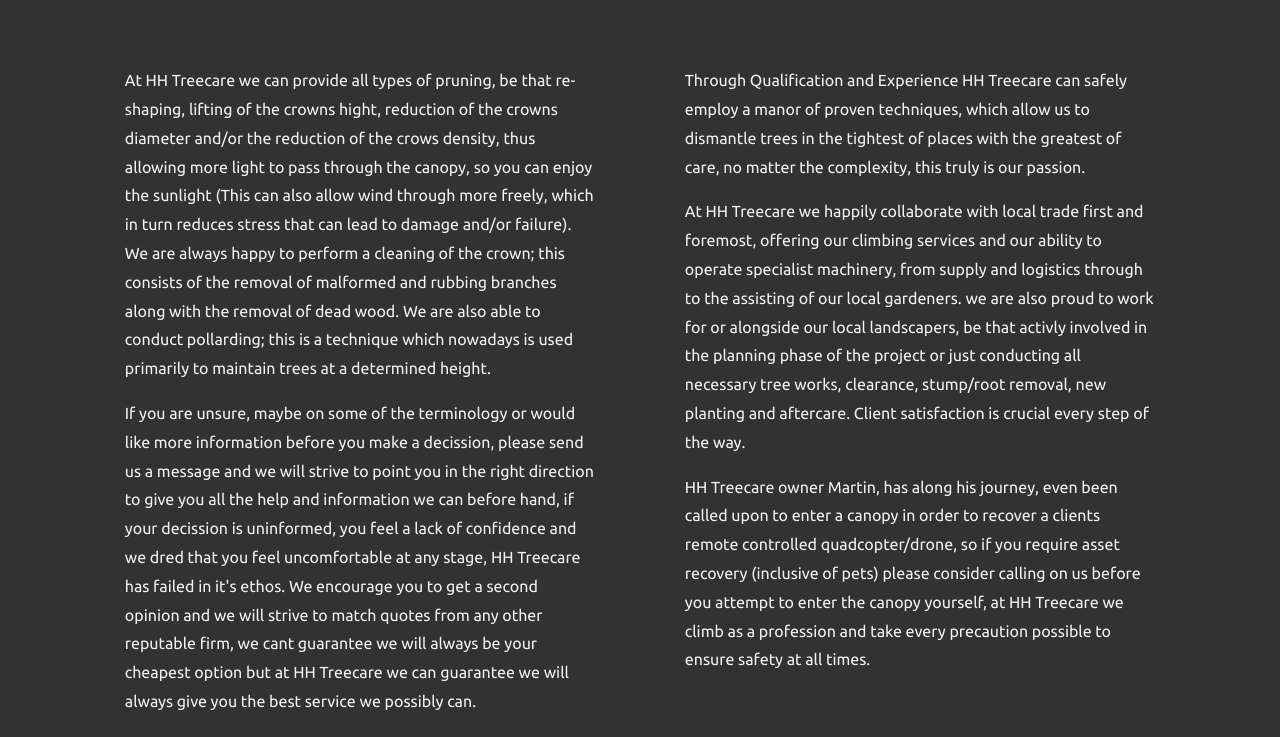
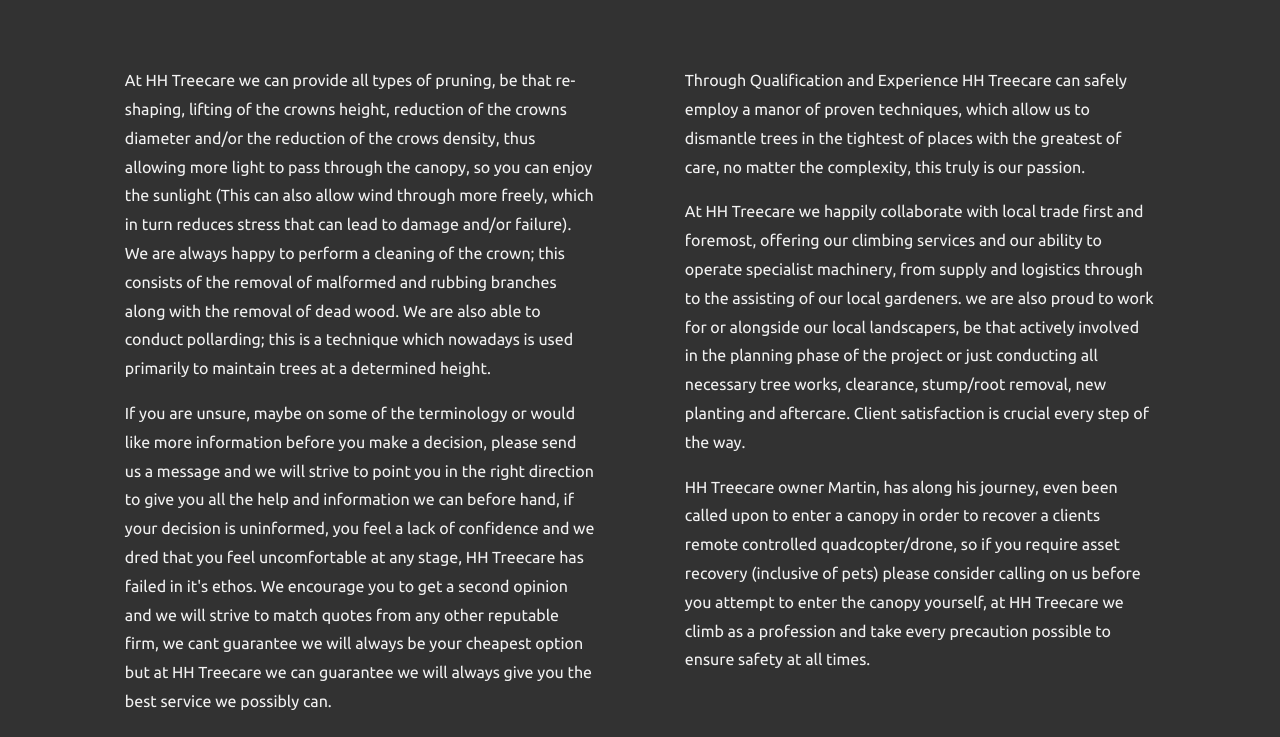
Before and after one commit to rashiduln/Demo, a plain HTML site: page index.html in a window 1280 px wide. Shown: the part 1883-2620 px from the top of the page. Drawn offline with Linux system fonts and the light colour scheme.

Commit message:
Update index.html

```diff
--- a/index.html
+++ b/index.html
@@ -33,12 +33,12 @@
 
   <section class="dark">
       <div class="two-col">
-       <p>At HH Treecare we can provide all types of pruning, be that re-shaping, lifting of the crowns hight, reduction of the crowns diameter and/or the reduction of the crows density, thus allowing more light to pass through the canopy, so you can enjoy the sunlight (This can also allow wind through more freely, which in turn reduces stress that can lead to damage and/or failure). We are always happy to perform a cleaning of the crown; this consists of the removal of malformed and rubbing branches along with the removal of dead wood. We are also able to conduct pollarding; this is a technique which nowadays is used primarily to maintain trees at a determined height.
-       <p>If you are unsure, maybe on some of the terminology or would like more information before you make a decission, please send us a message and we will strive to point you in the right direction to give you all the help and information we can before hand, if your decission is uninformed, you feel a lack of confidence and we dred that you feel uncomfortable at any stage, HH Treecare has failed in it's ethos. We encourage you to get a second opinion and we will strive to match quotes from any other reputable firm, we cant guarantee we will always be your cheapest option but at HH Treecare we can guarantee we will always give you the best service we possibly can.</p>
+       <p>At HH Treecare we can provide all types of pruning, be that re-shaping, lifting of the crowns height, reduction of the crowns diameter and/or the reduction of the crows density, thus allowing more light to pass through the canopy, so you can enjoy the sunlight (This can also allow wind through more freely, which in turn reduces stress that can lead to damage and/or failure). We are always happy to perform a cleaning of the crown; this consists of the removal of malformed and rubbing branches along with the removal of dead wood. We are also able to conduct pollarding; this is a technique which nowadays is used primarily to maintain trees at a determined height.
+       <p>If you are unsure, maybe on some of the terminology or would like more information before you make a decision, please send us a message and we will strive to point you in the right direction to give you all the help and information we can before hand, if your decision is uninformed, you feel a lack of confidence and we dred that you feel uncomfortable at any stage, HH Treecare has failed in it's ethos. We encourage you to get a second opinion and we will strive to match quotes from any other reputable firm, we cant guarantee we will always be your cheapest option but at HH Treecare we can guarantee we will always give you the best service we possibly can.</p>
       </div>
       <div class="two-col">
        <p>Through Qualification and Experience HH Treecare can safely employ a manor of proven techniques, which allow us to dismantle trees in the tightest of places with the greatest of care, no matter the complexity, this truly is our passion.</p>
-       <p>At HH Treecare we happily collaborate with local trade first and foremost, offering our climbing services and our ability to operate specialist machinery, from supply and logistics through to the assisting of our local gardeners. we are also proud to work for or alongside our local landscapers, be that activly involved in the planning phase of the project or just conducting all necessary tree works, clearance, stump/root removal, new planting and aftercare. Client satisfaction is crucial every step of the way.</p>
+       <p>At HH Treecare we happily collaborate with local trade first and foremost, offering our climbing services and our ability to operate specialist machinery, from supply and logistics through to the assisting of our local gardeners. we are also proud to work for or alongside our local landscapers, be that actively involved in the planning phase of the project or just conducting all necessary tree works, clearance, stump/root removal, new planting and aftercare. Client satisfaction is crucial every step of the way.</p>
        <p>HH Treecare owner Martin, has along his journey, even been called upon to enter a canopy in order to recover a clients remote controlled quadcopter/drone, so if you require asset recovery (inclusive of pets) please consider calling on us before you attempt to enter the canopy yourself, at HH Treecare we climb as a profession and take every precaution possible to ensure safety at all times.</p>
       </div>
   </Section>
```
